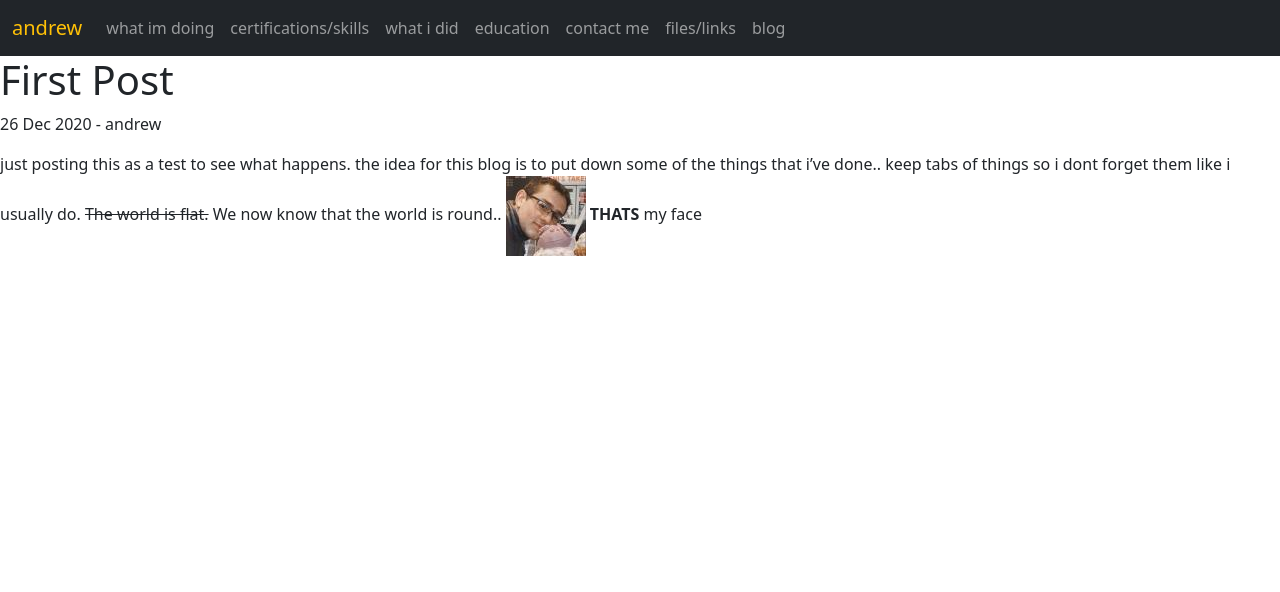
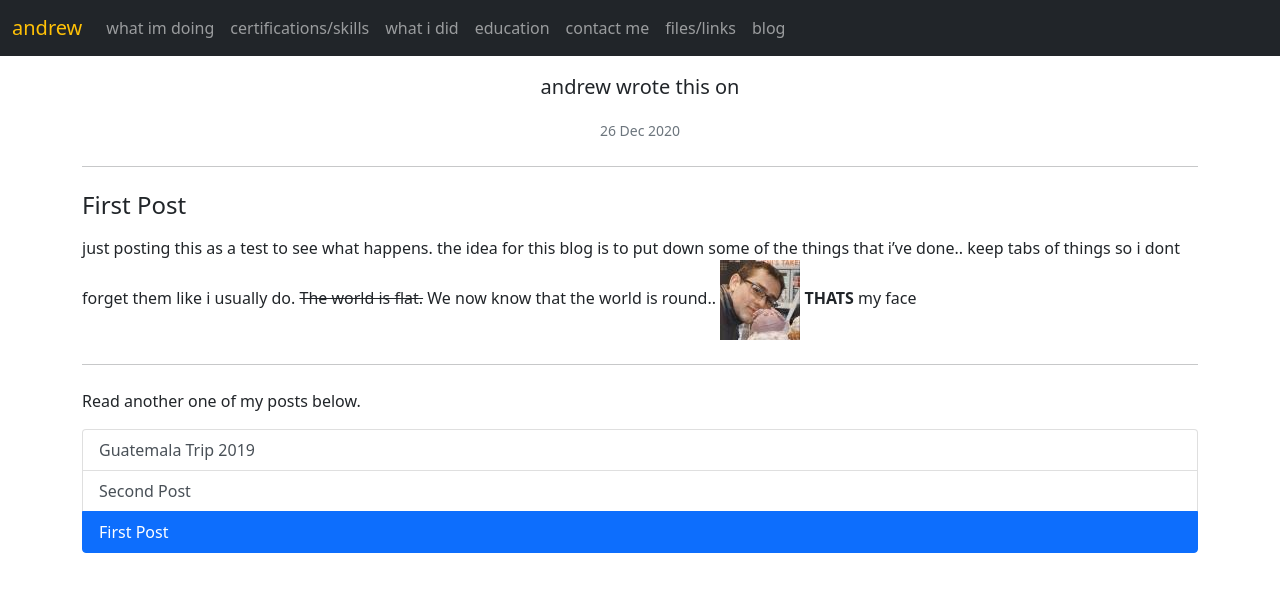
Before and after one commit to andrewp24/andrewp24.github.io, a Jekyll site: the page built from _posts/2020-12-26-first-post.md, in a window 1280 px wide. Shown: the top 592 px of the page. Built offline with Jekyll 4.4.1, drawn with Linux system fonts in a browser that asks for light colours.

Commit message:
changed format for posts

```diff
--- a/_layouts/post.html
+++ b/_layouts/post.html
@@ -1,7 +1,29 @@
 ---
 layout: default
 ---
-<h1>{{ page.title }}</h1>
-<p>{{ page.date | date_to_string }} - {{ page.author }}</p>
-
-{{ content }}
+<main role="main">
+    <div class="container-md">
+        <div class="jumbotron">
+            <p></p>
+            <p class="lead text-center">{{ page.author }} wrote this on</p>
+            <p class="text-center"><small class="text-muted">{{ page.date | date_to_string }}</small></p>
+            <hr class="my-4">
+            <h4 class="mt-0">{{ page.title }}</h4>
+            <p></p>
+            <div class="media">
+                {{ content }}
+            </div>
+        </div>
+        <hr class="my-4">
+        <p class="font-weight-bold">Read another one of my posts below.</p>
+        <div class="list-group">
+            {% for post in site.posts %}
+            {% if page.title == post.title %}
+            <a class="list-group-item list-group-item-action active" href="{{ post.url }}">{{ post.title }}</a>
+            {% else %}
+            <a class="list-group-item list-group-item-action" href="{{ post.url }}">{{ post.title }}</a>
+            {% endif %}
+            {% endfor %}
+        </div>
+    </div>
+</main>
```
